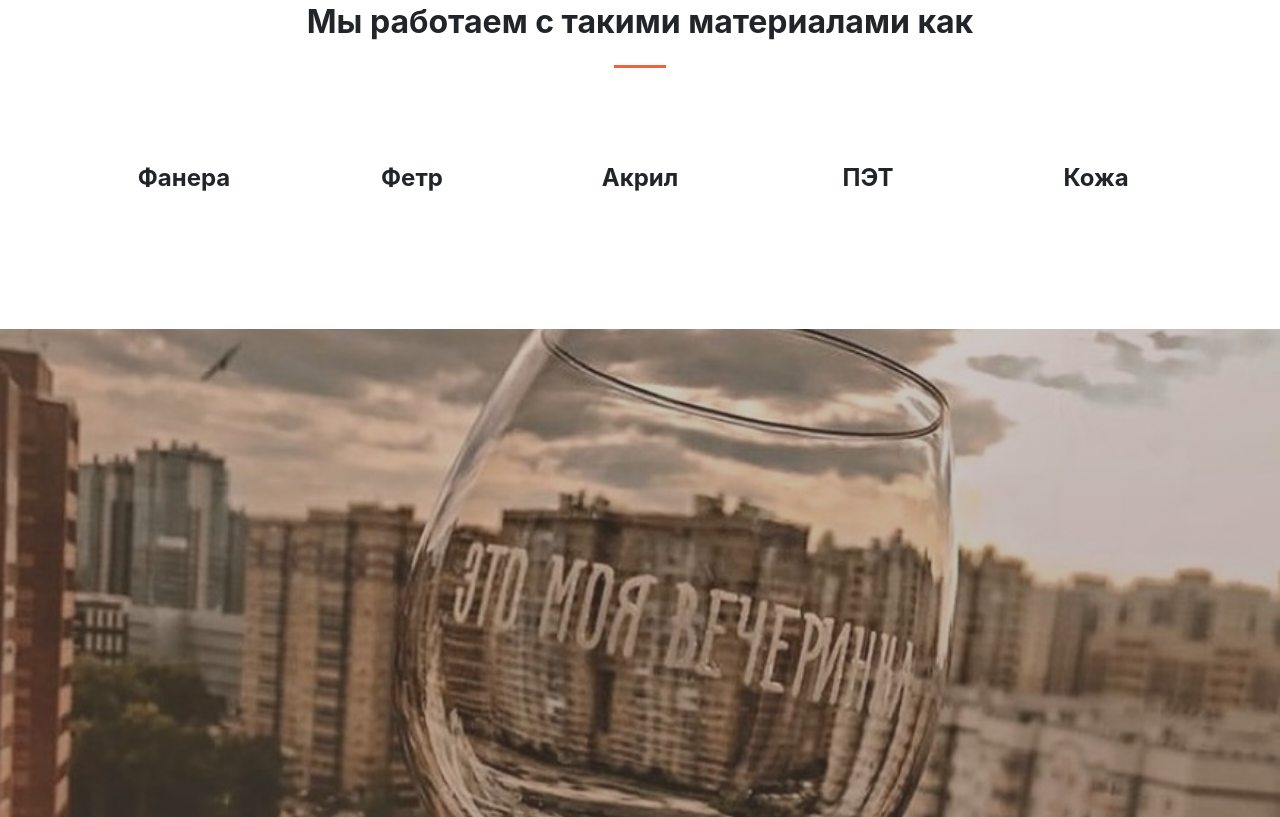
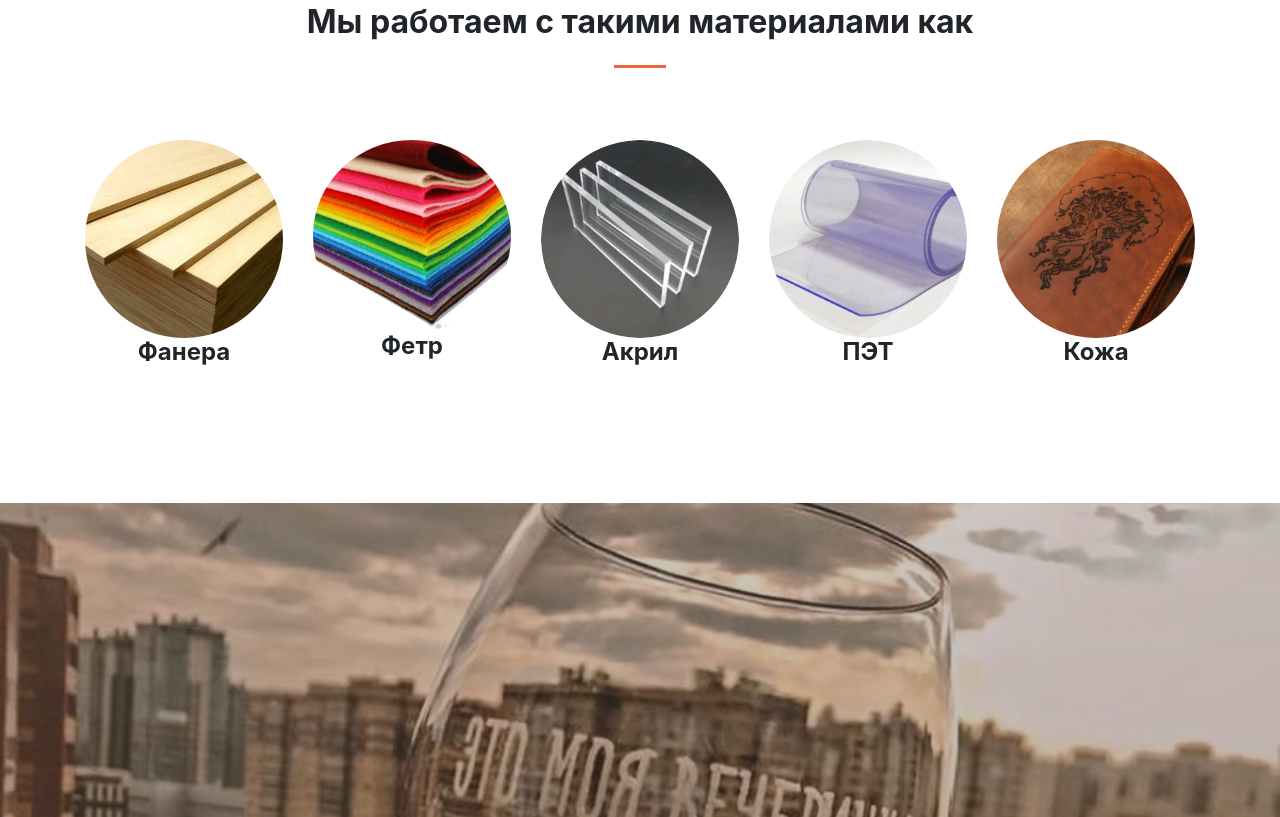
Before and after one commit to DmitriiK1/rezkin_bootstrap, a website: page index.html in a window 1280 px wide. Shown: the part 1451-2268 px from the top of the page. Drawn offline with nearby package versions, Linux system fonts and the light colour scheme; files that its build step writes are made by us from their sources; the site is published under a folder, as on GitHub Pages, so addresses that start at the root find nothing.

Commit message:
исправил ссылки на картинки

```diff
--- a/index.html
+++ b/index.html
@@ -30,7 +30,7 @@
     <nav class="navbar navbar-expand-lg navbar-light fixed-top py-3" id="mainNav">
         <div class="container">
             <a class="navbar-brand js-scroll-trigger" href="#page-top"> <img class="logo"
-                    src="/assets/img/logo-rezkin.png" alt="Резкины" /></a><button
+                    src="assets/img/logo-rezkin.png" alt="Резкины" /></a><button
                 class="navbar-toggler navbar-toggler-right" type="button" data-toggle="collapse"
                 data-target="#navbarResponsive" aria-controls="navbarResponsive" aria-expanded="false"
                 aria-label="Toggle navigation"><span class="navbar-toggler-icon"></span></button>
@@ -86,31 +86,31 @@
             <div class="row">
                 <div class="col-lg col-md-6 text-center">
                     <div class="mt-5">
-                        <img class="img-fluid rounded-circle" src="/assets/img/material/1.jpg" alt="" />
+                        <img class="img-fluid rounded-circle" src="assets/img/material/1.jpg" alt="" />
                         <h3 class="h4 mb-2">Фанера</h3>
                     </div>
                 </div>
                 <div class="col-lg col-md-6 text-center">
                     <div class="mt-5">
-                        <img class="img-fluid rounded-circle" src="/assets/img/material/2.jpg" alt="" />
+                        <img class="img-fluid rounded-circle" src="assets/img/material/2.jpg" alt="" />
                         <h3 class="h4 mb-2">Фетр</h3>
                     </div>
                 </div>
                 <div class="col-lg col-md-6 text-center">
                     <div class="mt-5">
-                        <img class="img-fluid rounded-circle" src="/assets/img/material/3.png" alt="" />
+                        <img class="img-fluid rounded-circle" src="assets/img/material/3.png" alt="" />
                         <h3 class="h4 mb-2">Акрил</h3>
                     </div>
                 </div>
                 <div class="col-lg col-md-6 text-center">
                     <div class="mt-5">
-                        <img class="img-fluid rounded-circle" src="/assets/img/material/5.png" alt="" />
+                        <img class="img-fluid rounded-circle" src="assets/img/material/5.png" alt="" />
                         <h3 class="h4 mb-2">ПЭТ</h3>
                     </div>
                 </div>
                 <div class="col-lg col-md-6 text-center">
                     <div class="mt-5">
-                        <img class="img-fluid rounded-circle" src="/assets/img/material/6.jpg" alt="" />
+                        <img class="img-fluid rounded-circle" src="assets/img/material/6.jpg" alt="" />
                         <h3 class="h4 mb-2">Кожа</h3>
                     </div>
                 </div>
@@ -136,7 +136,7 @@
         <div class="container-fluid p-0">
             <div class="row no-gutters">
                 <div class="col-lg-4 col-sm-6">
-                    <a class="portfolio-box" href="/assets/img/portfolio/fullsize/1.jpg"><img class="img-fluid"
+                    <a class="portfolio-box" href="assets/img/portfolio/fullsize/1.jpg"><img class="img-fluid"
                             src="assets/img/portfolio/thumbnails/1.jpg" alt="" />
                         <div class="portfolio-box-caption">
                             <div class="project-category text-white-50">Брелок</div>
```
